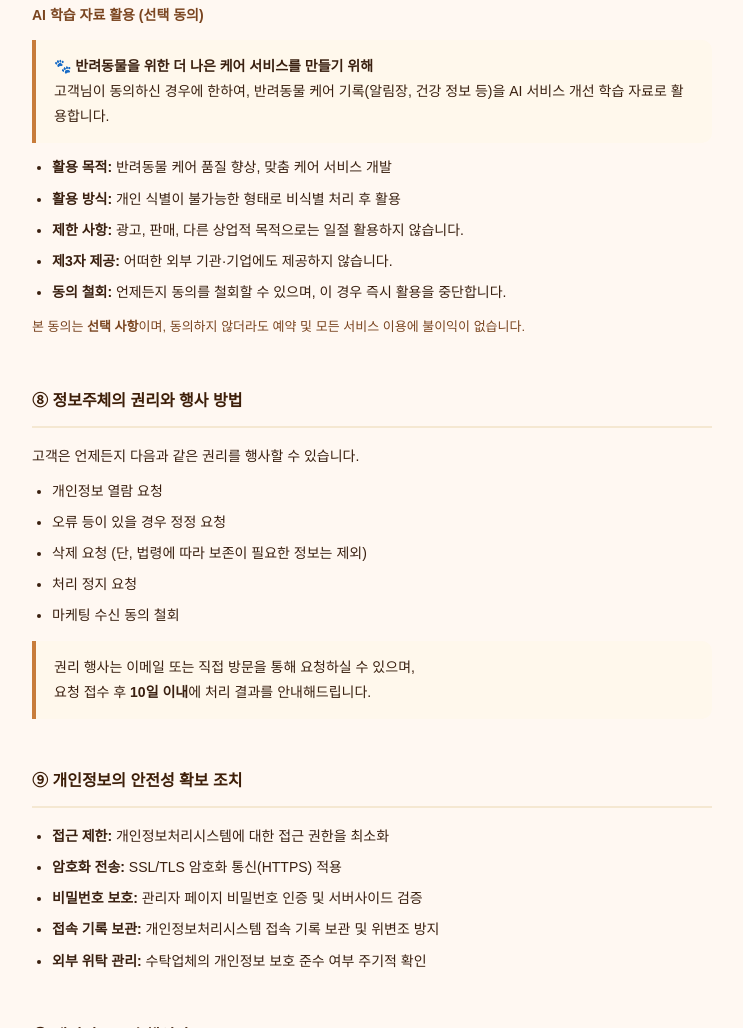
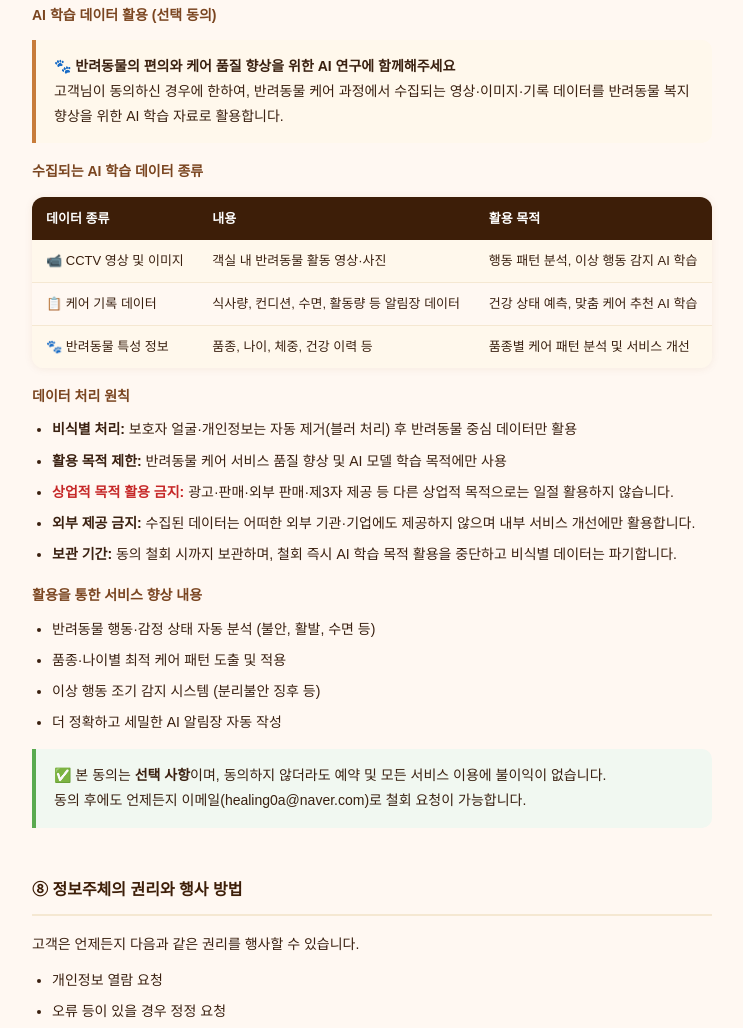
Before and after one commit to healing0a/maruStay, a website: page privacy.html in a window 1280 px wide. Shown: the part 3690-4718 px from the top of the page, without its empty margins (268-1011 px from the left). Drawn offline with Linux system fonts and the light colour scheme; a web font is replaced by a local one.

Commit message:
Update privacy policy: expand AI training data section with video/image/behavior data usage
Co-Authored-By: Claude Sonnet 4.6 <noreply@anthropic.com>

```diff
--- a/privacy.html
+++ b/privacy.html
@@ -288,22 +288,57 @@
       <li>알림장 서비스 이용을 원하지 않으시는 경우 예약 시 동의 철회가 가능합니다.</li>
     </ul>
 
-    <h3>AI 학습 자료 활용 (선택 동의)</h3>
+    <h3>AI 학습 데이터 활용 (선택 동의)</h3>
     <div class="highlight">
-      🐾 <strong>반려동물을 위한 더 나은 케어 서비스를 만들기 위해</strong><br>
-      고객님이 동의하신 경우에 한하여, 반려동물 케어 기록(알림장, 건강 정보 등)을
-      AI 서비스 개선 학습 자료로 활용합니다.
+      🐾 <strong>반려동물의 편의와 케어 품질 향상을 위한 AI 연구에 함께해주세요</strong><br>
+      고객님이 동의하신 경우에 한하여, 반려동물 케어 과정에서 수집되는 영상·이미지·기록 데이터를
+      반려동물 복지 향상을 위한 AI 학습 자료로 활용합니다.
     </div>
+
+    <h3 style="margin-top:16px">수집되는 AI 학습 데이터 종류</h3>
+    <table class="info-table">
+      <tr><th>데이터 종류</th><th>내용</th><th>활용 목적</th></tr>
+      <tr>
+        <td>📹 CCTV 영상 및 이미지</td>
+        <td>객실 내 반려동물 활동 영상·사진</td>
+        <td>행동 패턴 분석, 이상 행동 감지 AI 학습</td>
+      </tr>
+      <tr>
+        <td>📋 케어 기록 데이터</td>
+        <td>식사량, 컨디션, 수면, 활동량 등 알림장 데이터</td>
+        <td>건강 상태 예측, 맞춤 케어 추천 AI 학습</td>
+      </tr>
+      <tr>
+        <td>🐾 반려동물 특성 정보</td>
+        <td>품종, 나이, 체중, 건강 이력 등</td>
+        <td>품종별 케어 패턴 분석 및 서비스 개선</td>
+      </tr>
+    </table>
+
+    <h3 style="margin-top:16px">데이터 처리 원칙</h3>
     <ul>
-      <li><strong>활용 목적:</strong> 반려동물 케어 품질 향상, 맞춤 케어 서비스 개발</li>
-      <li><strong>활용 방식:</strong> 개인 식별이 불가능한 형태로 비식별 처리 후 활용</li>
-      <li><strong>제한 사항:</strong> 광고, 판매, 다른 상업적 목적으로는 일절 활용하지 않습니다.</li>
-      <li><strong>제3자 제공:</strong> 어떠한 외부 기관·기업에도 제공하지 않습니다.</li>
-      <li><strong>동의 철회:</strong> 언제든지 동의를 철회할 수 있으며, 이 경우 즉시 활용을 중단합니다.</li>
+      <li><strong>비식별 처리:</strong> 보호자 얼굴·개인정보는 자동 제거(블러 처리) 후 반려동물 중심 데이터만 활용</li>
+      <li><strong>활용 목적 제한:</strong> 반려동물 케어 서비스 품질 향상 및 AI 모델 학습 목적에만 사용</li>
+      <li>
+        <strong style="color:#c62828">상업적 목적 활용 금지:</strong>
+        광고·판매·외부 판매·제3자 제공 등 다른 상업적 목적으로는 일절 활용하지 않습니다.
+      </li>
+      <li><strong>외부 제공 금지:</strong> 수집된 데이터는 어떠한 외부 기관·기업에도 제공하지 않으며 내부 서비스 개선에만 활용합니다.</li>
+      <li><strong>보관 기간:</strong> 동의 철회 시까지 보관하며, 철회 즉시 AI 학습 목적 활용을 중단하고 비식별 데이터는 파기합니다.</li>
     </ul>
-    <p style="font-size:13px;color:var(--brown);margin-top:8px">
-      본 동의는 <strong>선택 사항</strong>이며, 동의하지 않더라도 예약 및 모든 서비스 이용에 불이익이 없습니다.
-    </p>
+
+    <h3 style="margin-top:16px">활용을 통한 서비스 향상 내용</h3>
+    <ul>
+      <li>반려동물 행동·감정 상태 자동 분석 (불안, 활발, 수면 등)</li>
+      <li>품종·나이별 최적 케어 패턴 도출 및 적용</li>
+      <li>이상 행동 조기 감지 시스템 (분리불안 징후 등)</li>
+      <li>더 정확하고 세밀한 AI 알림장 자동 작성</li>
+    </ul>
+
+    <div class="highlight" style="border-color:#5aaa50;background:#f1f8f1;margin-top:14px">
+      ✅ 본 동의는 <strong>선택 사항</strong>이며, 동의하지 않더라도 예약 및 모든 서비스 이용에 불이익이 없습니다.<br>
+      동의 후에도 언제든지 이메일(healing0a@naver.com)로 철회 요청이 가능합니다.
+    </div>
   </div>
 
   <!-- 8 -->
```
